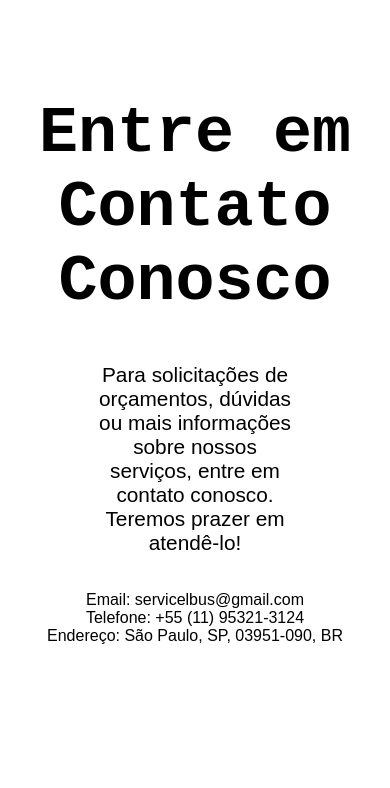
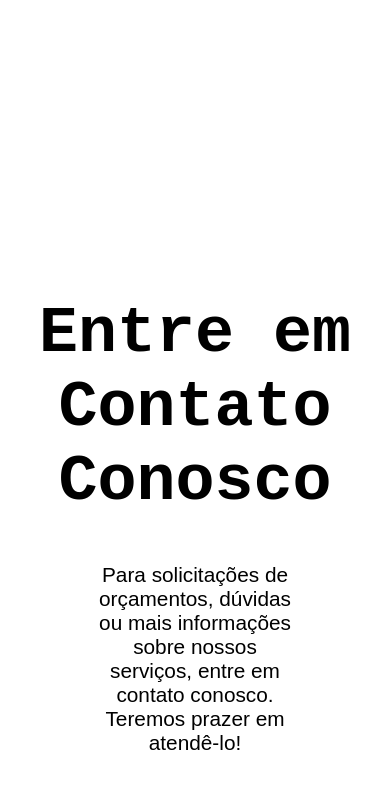
Before and after one commit to PatrickLeonardo/QualityService, a plain HTML site: page index.html in a window 390 px wide. Shown: the part 2379-3167 px from the top of the page. Drawn offline with Linux system fonts and the light colour scheme.

Commit message:
update contato padding

```diff
--- a/style.css
+++ b/style.css
@@ -223,7 +223,8 @@ main {
     }
 
     #contato {
-        margin-top: 100px;
+        margin-top: 300px;
+        margin-bottom: 100px;
     }
 
     #business {
```
